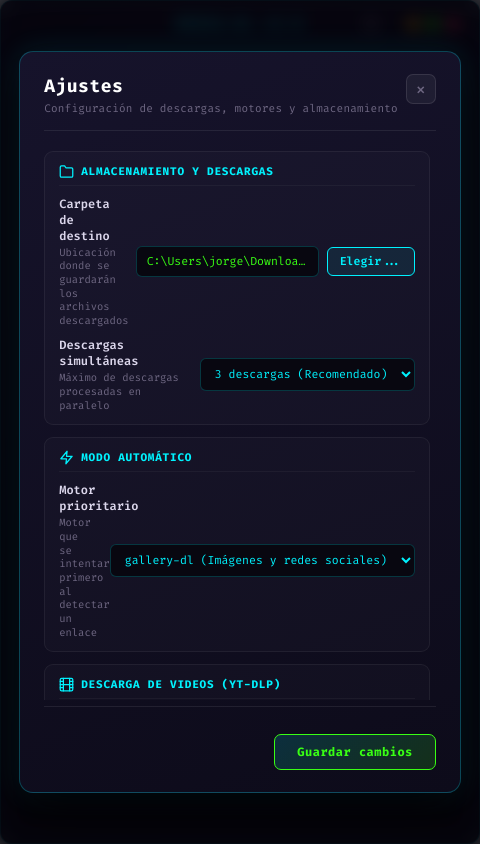
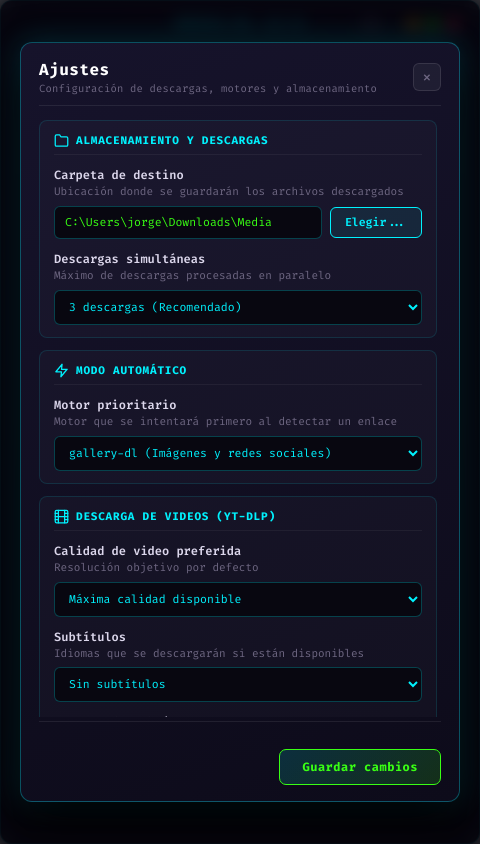
Before and after one commit to jorgealbertoortiznieves-lab/MEDIA.DL, an Electron app: page public/index.html in a window 480 px wide. Both pictures are taken after a click on the button 371 px from the left and 23 px from the top of the page. Drawn offline with Linux system fonts and the light colour scheme; no server answers.

Commit message:
fix: anclaje pegado al borde derecho sobre barra de tareas y rediseño vertical de ventana de ajustes

```diff
--- a/public/style.css
+++ b/public/style.css
@@ -500,17 +500,17 @@ body {
 
 .modal-content {
     background: linear-gradient(160deg, #16132b 0%, #0d0b1a 100%);
-    border: 1px solid rgba(0, 242, 254, 0.25);
-    border-radius: 14px;
-    padding: 22px 24px;
-    width: 92%;
-    max-width: 620px;
-    max-height: 88vh;
+    border: 1px solid rgba(0, 242, 254, 0.3);
+    border-radius: 12px;
+    padding: 16px 18px;
+    width: 95%;
+    max-width: 440px;
+    max-height: 90vh;
     display: flex;
     flex-direction: column;
-    box-shadow: 0 20px 50px rgba(0, 0, 0, 0.7), 0 0 30px rgba(0, 242, 254, 0.12);
-    transform: scale(0.92) translateY(-15px);
-    transition: transform 0.3s cubic-bezier(0.34, 1.56, 0.64, 1);
+    box-shadow: 0 20px 50px rgba(0, 0, 0, 0.9), 0 0 30px rgba(0, 242, 254, 0.2);
+    transform: scale(0.94) translateY(-10px);
+    transition: transform 0.25s cubic-bezier(0.34, 1.56, 0.64, 1);
     overflow: hidden;
 }
 
@@ -521,15 +521,15 @@ body {
 .modal-header {
     display: flex;
     justify-content: space-between;
-    align-items: flex-start;
-    padding-bottom: 14px;
+    align-items: center;
+    padding-bottom: 10px;
     border-bottom: 1px solid rgba(255, 255, 255, 0.08);
     flex-shrink: 0;
 }
 
 .modal-title {
     color: var(--term-white);
-    font-size: 18px;
+    font-size: 16px;
     font-weight: 700;
     letter-spacing: 0.5px;
     margin: 0;
@@ -537,8 +537,8 @@ body {
 
 .modal-subtitle {
     color: var(--text-muted);
-    font-size: 11px;
-    margin-top: 3px;
+    font-size: 10.5px;
+    margin-top: 2px;
     letter-spacing: 0.2px;
 }
 
@@ -546,10 +546,10 @@ body {
     background: rgba(255, 255, 255, 0.05);
     border: 1px solid rgba(255, 255, 255, 0.1);
     color: var(--text-muted);
-    font-size: 20px;
-    width: 30px;
-    height: 30px;
-    border-radius: 7px;
+    font-size: 18px;
+    width: 28px;
+    height: 28px;
+    border-radius: 6px;
     display: flex;
     align-items: center;
     justify-content: center;
@@ -567,8 +567,8 @@ body {
 .settings-body {
     flex-grow: 1;
     overflow-y: auto;
-    padding: 14px 6px 14px 0;
-    margin: 6px 0;
+    padding: 10px 4px 10px 0;
+    margin: 4px 0;
     display: flex;
     flex-direction: column;
     gap: 12px;
@@ -578,29 +578,29 @@ body {
     width: 5px;
 }
 .settings-body::-webkit-scrollbar-track {
-    background: transparent;
+    background: rgba(0, 0, 0, 0.3);
 }
 .settings-body::-webkit-scrollbar-thumb {
-    background: rgba(255, 255, 255, 0.1);
+    background: rgba(0, 242, 254, 0.3);
     border-radius: 3px;
 }
 .settings-body::-webkit-scrollbar-thumb:hover {
-    background: rgba(0, 242, 254, 0.3);
+    background: var(--term-cyan);
 }
 
 .settings-section {
-    background: rgba(255, 255, 255, 0.02);
-    border: 1px solid rgba(255, 255, 255, 0.06);
-    border-radius: 9px;
+    background: rgba(255, 255, 255, 0.025);
+    border: 1px solid rgba(0, 242, 254, 0.12);
+    border-radius: 8px;
     padding: 12px 14px;
     display: flex;
     flex-direction: column;
-    gap: 10px;
+    gap: 12px;
     transition: border-color 0.2s ease;
 }
 
 .settings-section:hover {
-    border-color: rgba(0, 242, 254, 0.15);
+    border-color: rgba(0, 242, 254, 0.25);
 }
 
 .section-title {
@@ -613,7 +613,7 @@ body {
     align-items: center;
     gap: 7px;
     padding-bottom: 6px;
-    border-bottom: 1px solid rgba(255, 255, 255, 0.04);
+    border-bottom: 1px solid rgba(255, 255, 255, 0.05);
 }
 
 .section-title svg {
@@ -623,20 +623,21 @@ body {
 
 .setting-row {
     display: flex;
-    justify-content: space-between;
-    align-items: center;
-    gap: 14px;
+    flex-direction: column;
+    align-items: stretch;
+    gap: 6px;
+    width: 100%;
 }
 
 .setting-row.vertical {
+    display: flex;
     flex-direction: column;
     align-items: stretch;
     gap: 8px;
 }
 
 .setting-info {
-    flex: 1;
-    min-width: 0;
+    width: 100%;
     display: flex;
     flex-direction: column;
     gap: 2px;
@@ -646,29 +647,33 @@ body {
     font-size: 12px;
     font-weight: 600;
     color: var(--text-primary);
+    white-space: normal;
+    word-break: normal;
 }
 
 .setting-desc {
-    font-size: 10.5px;
+    font-size: 11px;
     color: var(--text-muted);
-    line-height: 1.3;
+    line-height: 1.35;
+    white-space: normal;
+    word-break: normal;
 }
 
 .setting-control {
+    width: 100%;
     display: flex;
     align-items: center;
     gap: 8px;
-    flex-shrink: 0;
 }
 
 .setting-input,
 .setting-select {
     background: #080710;
-    border: 1px solid rgba(0, 242, 254, 0.2);
+    border: 1px solid rgba(0, 242, 254, 0.25);
     border-radius: 6px;
     color: var(--term-cyan);
     font-size: 11.5px;
-    padding: 7px 10px;
+    padding: 8px 10px;
     outline: none;
     transition: all var(--transition-speed);
 }
@@ -676,12 +681,13 @@ body {
 .setting-input:focus,
 .setting-select:focus {
     border-color: var(--term-cyan);
-    box-shadow: 0 0 8px rgba(0, 242, 254, 0.25);
+    box-shadow: 0 0 8px rgba(0, 242, 254, 0.3);
 }
 
 .setting-select {
+    width: 100%;
     cursor: pointer;
-    min-width: 170px;
+    flex: 1;
 }
 
 .setting-select option {
@@ -690,8 +696,11 @@ body {
 }
 
 .folder-picker-group {
-    flex: 1;
-    max-width: 290px;
+    width: 100%;
+    max-width: 100%;
+    display: flex;
+    align-items: center;
+    gap: 8px;
 }
 
 .folder-picker-group .setting-input {
@@ -703,27 +712,35 @@ body {
 }
 
 .concurrent-group {
+    width: 100%;
     display: flex;
     align-items: center;
-    gap: 6px;
+    gap: 8px;
+}
+
+.concurrent-group .setting-select {
+    flex: 1;
+    min-width: 0;
 }
 
 .concurrent-group #configConcurrentCustom {
-    width: 65px;
+    width: 75px;
     text-align: center;
+    flex-shrink: 0;
 }
 
 .setting-action-btn {
     background: rgba(0, 242, 254, 0.08);
     border: 1px solid var(--term-cyan);
     color: var(--term-cyan);
-    padding: 6px 12px;
+    padding: 7px 14px;
     border-radius: 6px;
     font-size: 11.5px;
     font-weight: 600;
     cursor: pointer;
     transition: all var(--transition-speed);
     white-space: nowrap;
+    flex-shrink: 0;
 }
 
 .setting-action-btn:hover {
```
Also changed, not shown: main.js (+6 -25 lines).
